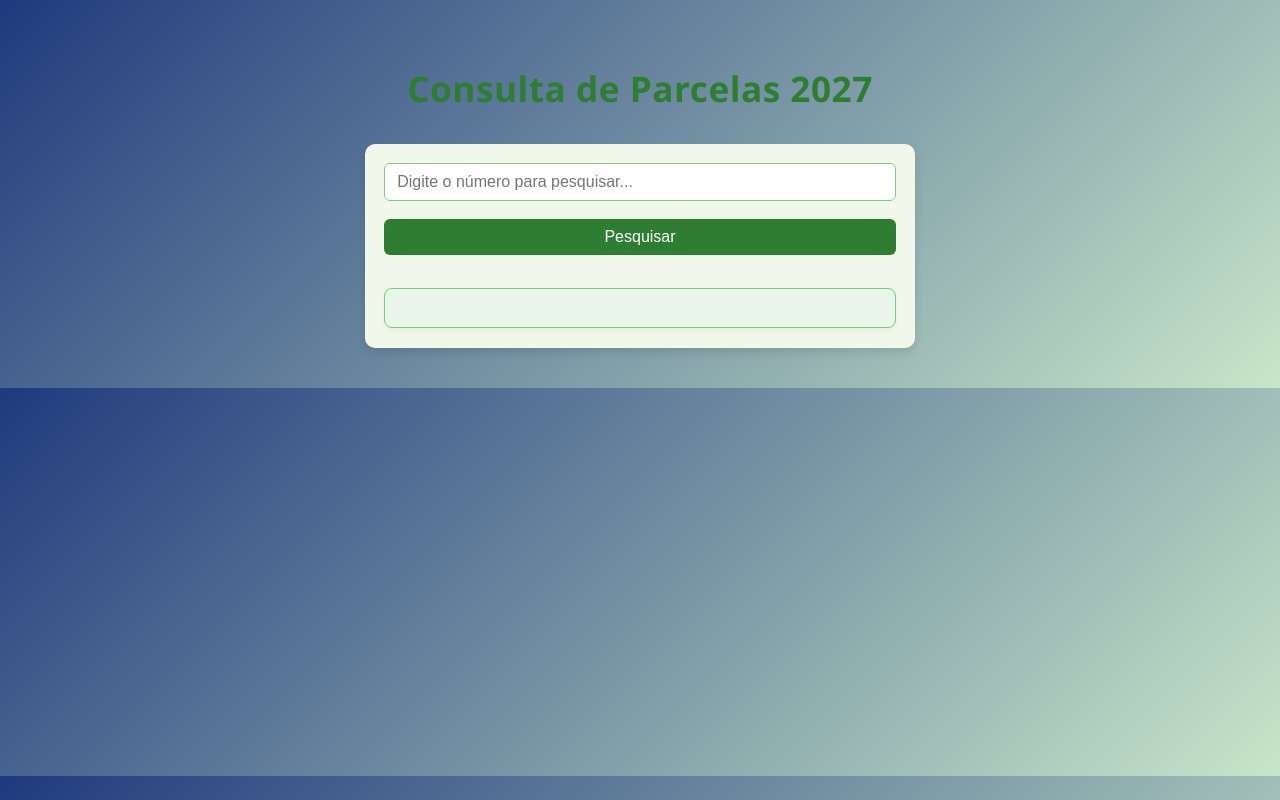
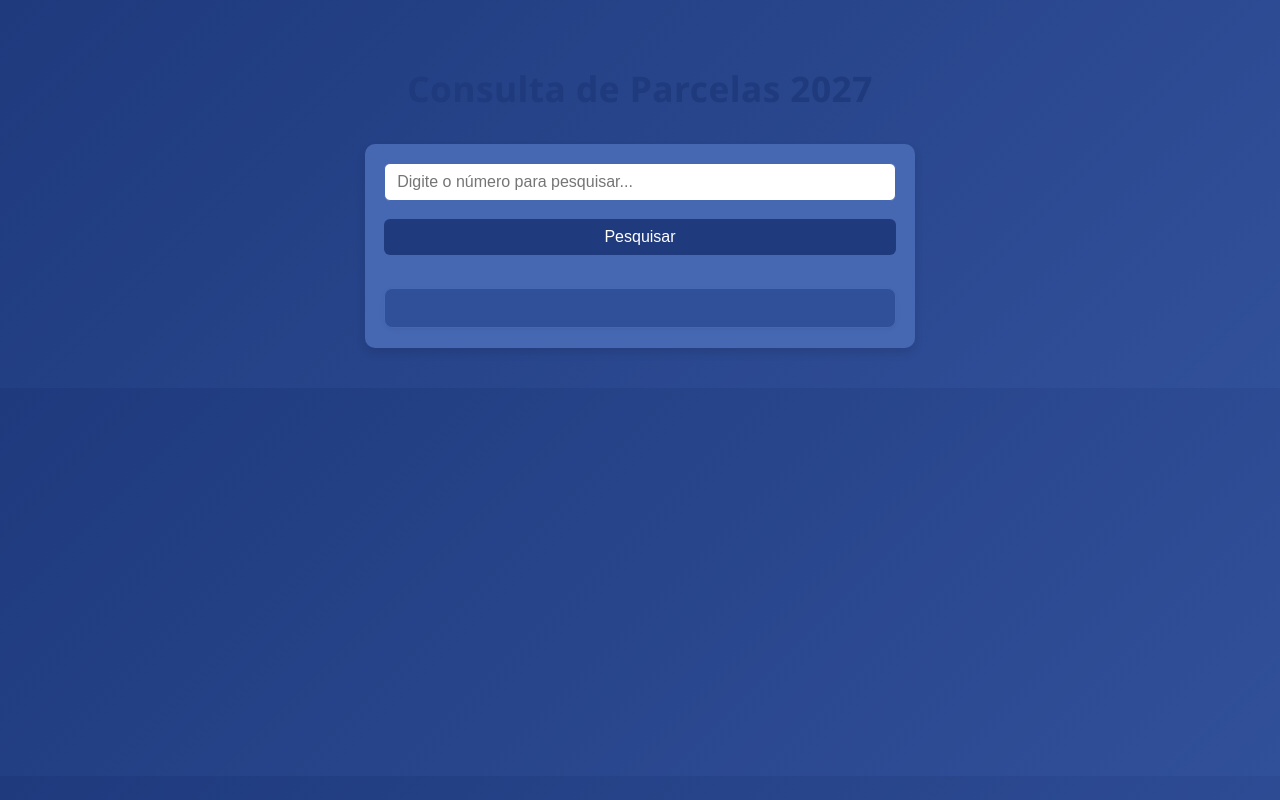
Before and after one commit to GiovanePauloPedroski/AcaoEntreAmigos2027, a plain HTML site: page Consulta de Carnê - Parcelas 2027 - 2.0.html in a window 1280 px wide. Drawn offline with Linux system fonts and the light colour scheme.

Commit message:
Update Consulta de Carnê - Parcelas 2027 - 2.0.html

```diff
--- a/Consulta de Carnê - Parcelas 2027 - 2.0.html
+++ b/Consulta de Carnê - Parcelas 2027 - 2.0.html
@@ -7,7 +7,7 @@
     <style>
         body {
             font-family: 'Segoe UI', Tahoma, Geneva, Verdana, sans-serif;
-            background: linear-gradient(135deg, #1f3a7d, #c8e6c9); /* Verde claro no fundo */
+            background: linear-gradient(135deg, #1f3a7d, #31509A); /* Azul claro no fundo */
             padding: 2.5rem;
             display: flex;
             flex-direction: column;
@@ -19,7 +19,7 @@
 
         h1 {
             margin-bottom: 2rem;
-            color: #2e7d32; /* Verde principal */
+            color: #1f3a7d; /* Azul principal */
             font-size: 2.2rem;
             text-align: center;
             letter-spacing: 0.5px;
@@ -34,7 +34,7 @@
         }
 
         .search-box {
-            background-color: #f1f8e9; /* Verde muito claro */
+            background-color: #4668B3; /* Azul claro */
             padding: 1.2rem;
             border-radius: 10px;
             box-shadow: 0 5px 10px rgba(0,0,0,0.1);
@@ -47,20 +47,20 @@
             padding: 9px 12px;
             font-size: 1rem;
             margin-bottom: 0.3rem;
-            border: 1px solid #81c784; /* Verde claro */
+            border: 1px solid #4668B3; /* Azul claro */
             border-radius: 6px;
             transition: border-color 0.3s ease;
         }
 
         .search-box input:focus {
             outline: none;
-            border-color: #2e7d32; /* Verde principal */
+            border-color: #1F3A7D; /* Azul principal */
             box-shadow: 0 0 7px rgba(46, 125, 50, 0.3);
         }
 
         .search-box button {
             padding: 9px 16px;
-            background-color: #2e7d32; /* Verde principal */
+            background-color: #1F3A7D; /* Azul principal */
             color: white;
             font-size: 1rem;
             border: none;
@@ -79,15 +79,15 @@
             color: #263238;
             white-space: pre-wrap;
             line-height: 1.5;
-            border: 1px solid #81c784; /* Verde claro */
+            border: 1px solid #4668B3; /* Azul claro */
             padding: 1.2rem;
             border-radius: 8px;
-            background-color: #e8f5e9; /* Fundo verde claro */
+            background-color: #31509A; /* Fundo Azul claro */
             box-shadow: 0 2px 5px rgba(0,0,0,0.05);
         }
 
         .result strong {
-            color: #2e7d32; /* Verde principal */
+            color: #1F3A7D; /* Azul principal */
             font-size: 1.1rem;
         }
 
```
